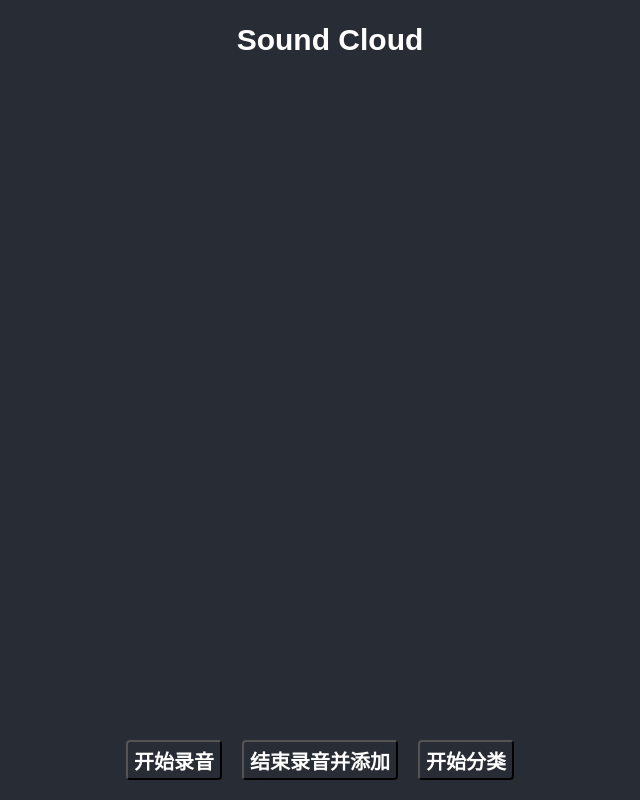
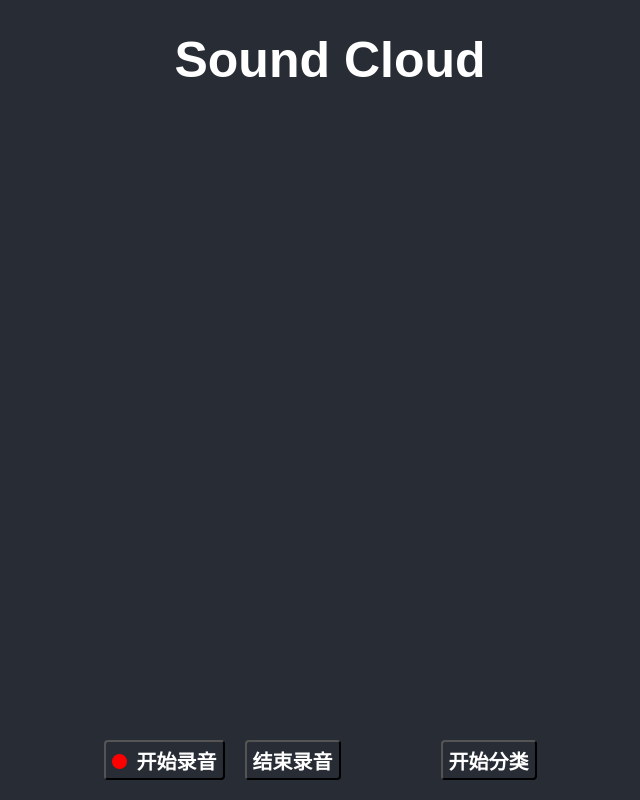
Before and after one commit to CSUHYD/SoundCloud, a React (Create React App) app: page / in a window 1280 px wide. Shown: the whole page, without its empty margins (310-950 px from the left). Built offline with nearby package versions, Linux system fonts and the light colour scheme.

Commit message:
recording

```diff
--- a/src/App.css
+++ b/src/App.css
@@ -2,17 +2,38 @@
   text-align: center;
   background-color: #282c34;
 }
-
 .App-logo {
   animation: App-logo-spin infinite 20s linear;
   height: 40vmin;
   pointer-events: none;
 }
+@keyframes App-logo-spin {
+  from {
+    transform: rotate(0deg);
+  }
+  to {
+    transform: rotate(360deg);
+  }
+}
+.blink {
+  animation: blinking infinite 1.5s linear;
+}
+@keyframes blinking {
+  0% {
+    opacity: 1;
+  }
+  50% {
+    opacity: 0;
+  }
+  0% {
+    opacity: 1;
+  }
+}
 
 .title {
   height: 10vh;
-  line-height: 10vh;
-  font-size: 30px;
+  line-height: 15vh;
+  font-size: 50px;
   font-weight: bold;
   font-family: fantasy, monospace, cursive;
   color: #fff;
@@ -41,6 +62,14 @@
   width: 20px;
   height: 20px;
 }
+.recording-dot {
+  width: 15px;
+  height: 15px;
+  background-color: red;
+  display: inline-block;
+  border-radius: 50%;
+  margin-right: 10px;
+}
 
 .dot:hover {
   border: 1px solid white;
@@ -48,15 +77,6 @@
 
 .App-link {
   color: #61dafb;
-}
-
-@keyframes App-logo-spin {
-  from {
-    transform: rotate(0deg);
-  }
-  to {
-    transform: rotate(360deg);
-  }
 }
 
 .button-wrap {
@@ -77,3 +97,6 @@
   font-size: 20px;
   cursor: pointer;
 }
+.submit {
+  margin-left: 80px;
+}
--- a/src/App.js
+++ b/src/App.js
@@ -66,7 +66,7 @@
         return color;
     }
     render() {
-        const {audio, editing, } = this.state;
+        const {audio, editing, recording,} = this.state;
         return (
             <div className="App">
                 <div className="title">Sound Cloud</div>
@@ -99,8 +99,9 @@
                 <div className="button-wrap">
                     <button onClick={()=>{this.startRecording();}}
                             type="success" size="small"
-                    >开始录音</button>
+                    ><span className={`recording-dot${recording ? ' blink' : ''}`}/>开始录音</button>
                     <button onClick={()=>{
+                        if (!this.recorder) return;
                         const blob = this.recorder.getBlob();
                         // console.log(blob);//todo
                         this.setState({
@@ -115,10 +116,13 @@
                             recording: false,
                             editing: true,
                         })
-                    }} type="danger" size="small">结束录音并添加</button>
-                    <button onClick={()=>{
-                        this.uploadAll();
-                    }}>开始分类</button>
+                    }} type="danger" size="small">结束录音</button>
+                    <button
+                        className="submit"
+                        onClick={()=>{
+                            this.uploadAll();
+                        }}
+                    >开始分类</button>
                 </div>
             </div>
         )
```
